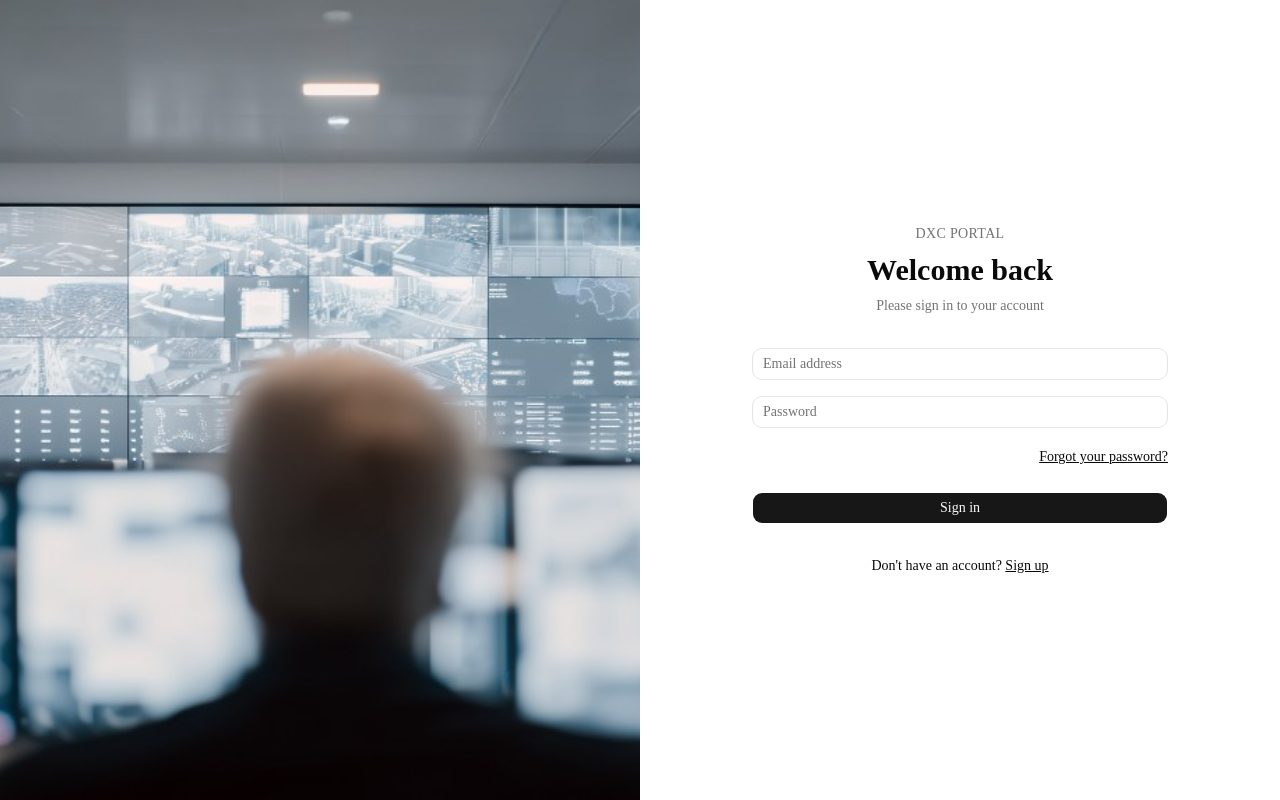
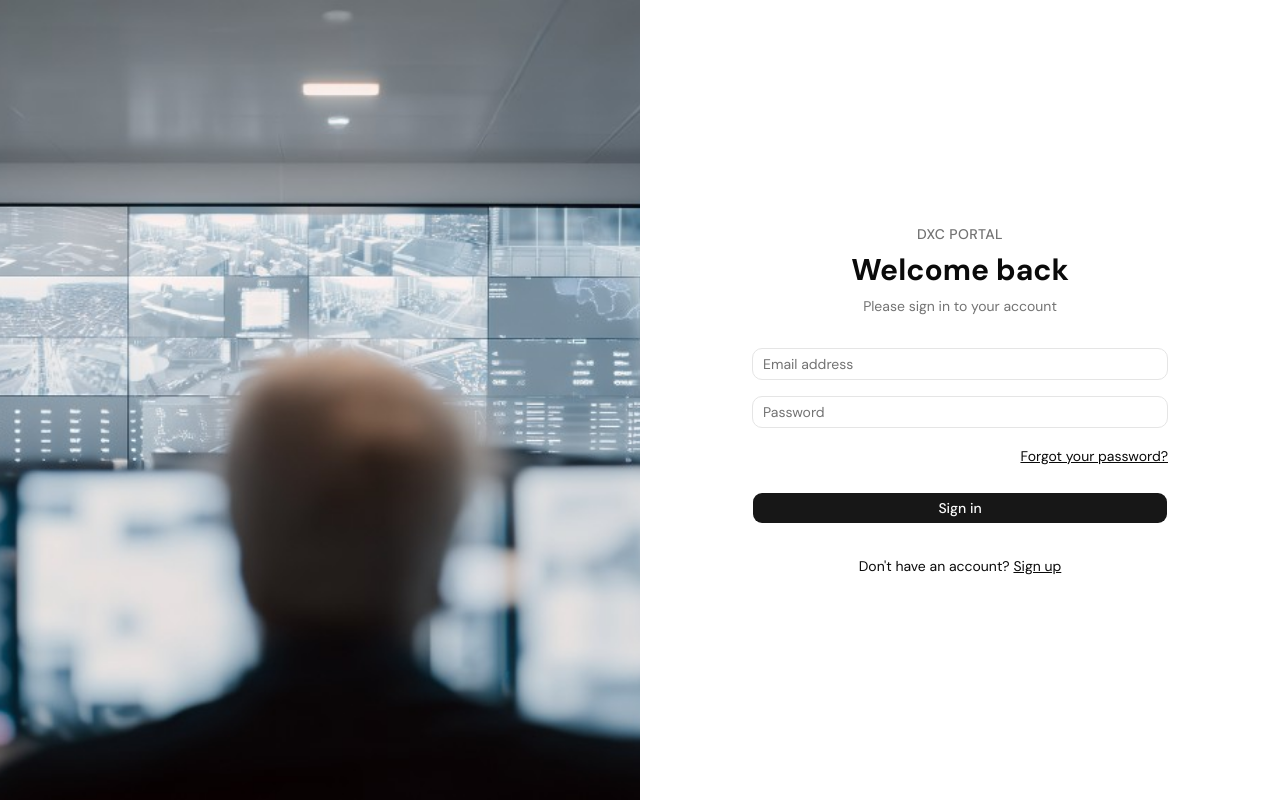
Before and after one commit to CodeZeroLabsOfficial/dxc-portal, a Next.js app: page /login in a window 1280 px wide. Built offline with nearby package versions, Linux system fonts and the light colour scheme; no server answers; a web font is replaced by a local one.

Commit message:
Use DM Sans as the default UI font to match the kit demo.
Co-authored-by: Cursor <cursoragent@cursor.com>

```diff
--- a/app/layout.tsx
+++ b/app/layout.tsx
@@ -4,6 +4,7 @@ import { cn } from "@/lib/utils";
 import { ThemeProvider } from "next-themes";
 import { fontVariables } from "@/lib/fonts";
 import NextTopLoader from "nextjs-toploader";
+import { DM_Sans } from "next/font/google";
 
 import "./globals.css";
 
@@ -11,6 +12,8 @@ import { ActiveThemeProvider } from "@/components/active-theme";
 import { DEFAULT_THEME } from "@/lib/themes";
 import { Toaster } from "@/components/ui/sonner";
 import { TooltipProvider } from "@/components/ui/tooltip";
+
+const dmSans = DM_Sans({ subsets: ["latin"], variable: "--font-sans" });
 
 export const metadata = {
   title: {
@@ -49,7 +52,7 @@ export default async function RootLayout({
   );
 
   return (
-    <html lang="en" suppressHydrationWarning>
+    <html lang="en" suppressHydrationWarning className={cn("font-sans", dmSans.variable)}>
       <body
         suppressHydrationWarning
         className={cn("bg-background group/layout font-sans", fontVariables)}
```
